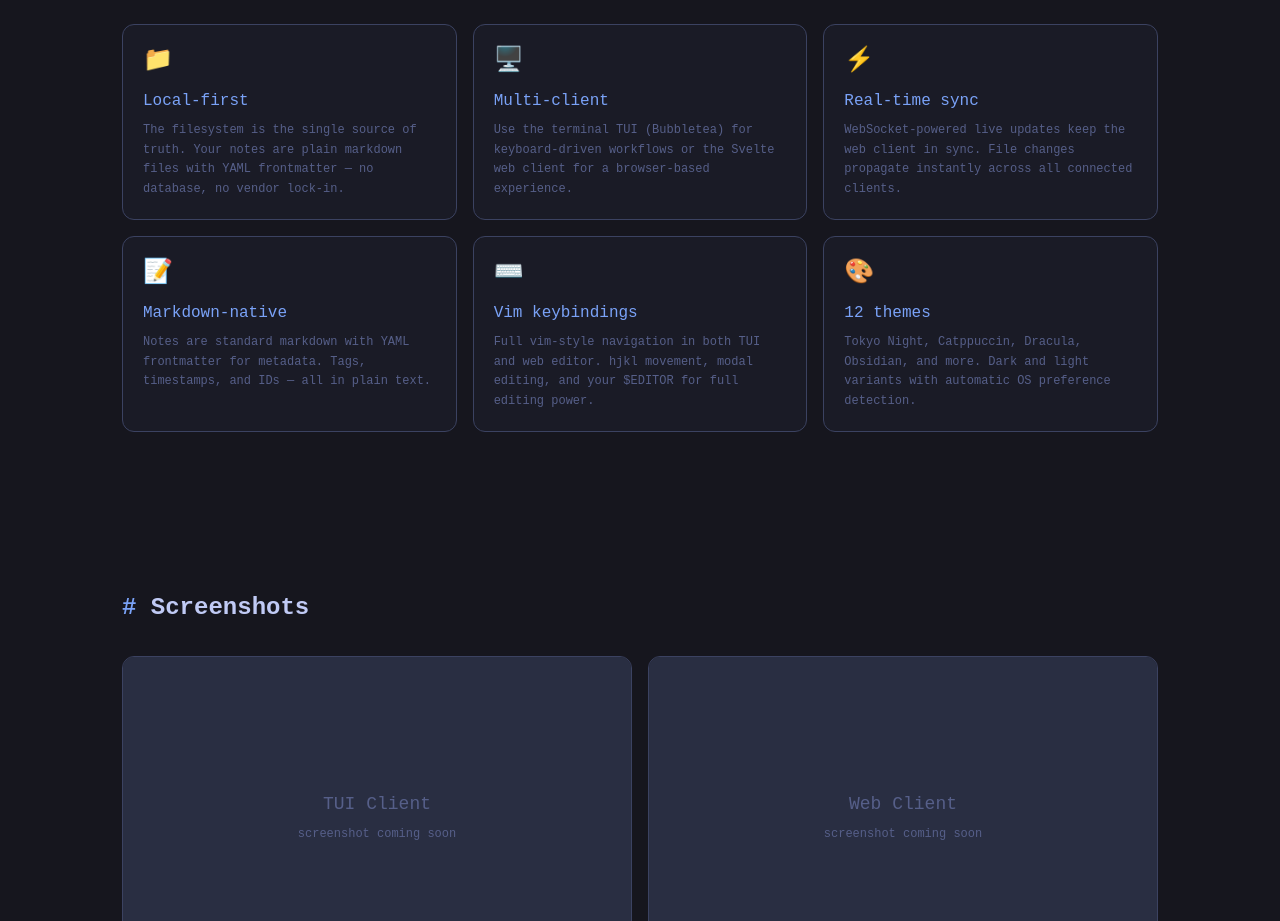
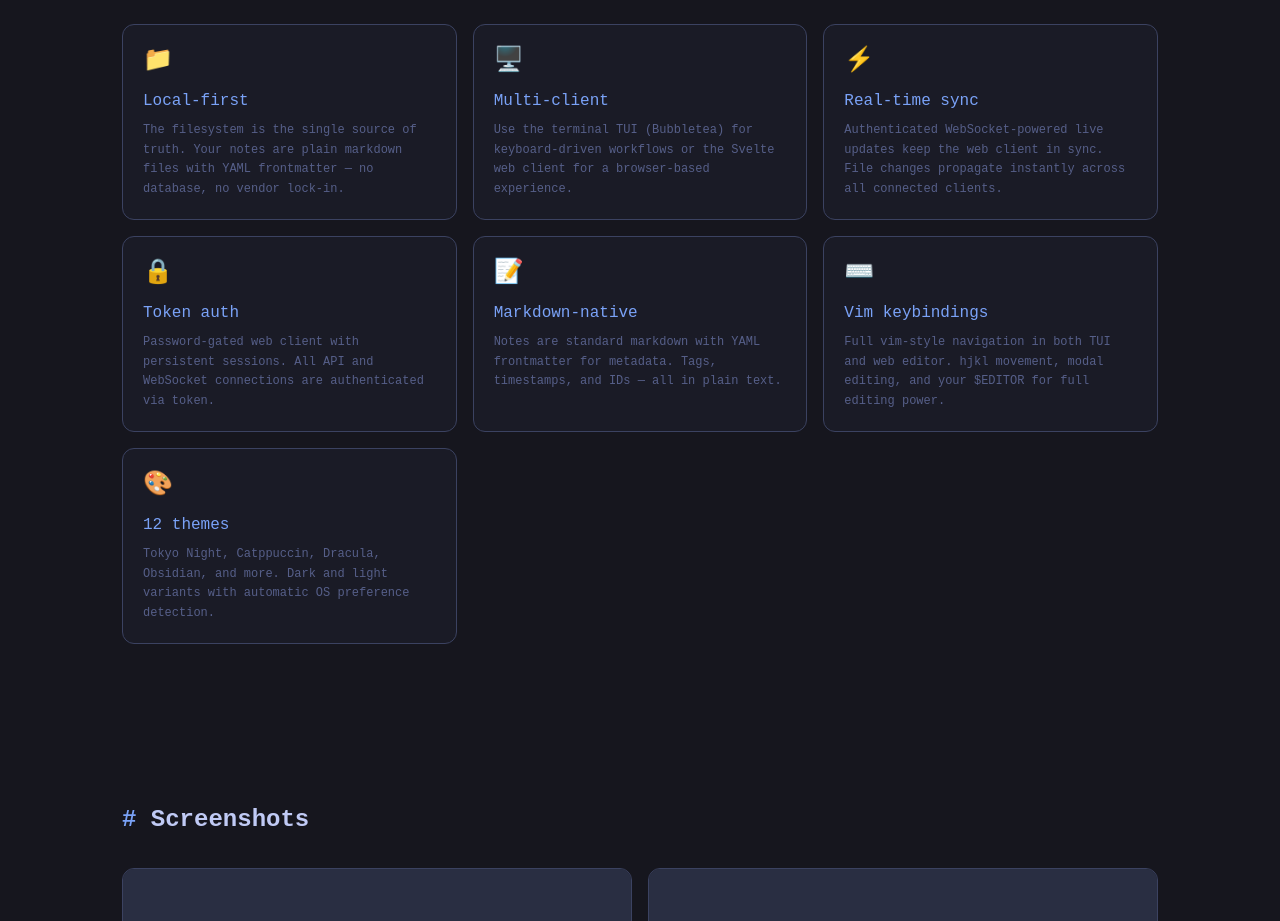
Before and after one commit to ViniZap4/lumi-site, a Svelte app: page / in a window 1280 px wide. Shown: the part 920-1841 px from the top of the page. Built offline with nearby package versions, Linux system fonts and the light colour scheme.

Commit message:
feat: add token auth feature card

```diff
--- a/src/App.svelte
+++ b/src/App.svelte
@@ -42,7 +42,12 @@
     {
       icon: '⚡',
       title: 'Real-time sync',
-      desc: 'WebSocket-powered live updates keep the web client in sync. File changes propagate instantly across all connected clients.',
+      desc: 'Authenticated WebSocket-powered live updates keep the web client in sync. File changes propagate instantly across all connected clients.',
+    },
+    {
+      icon: '🔒',
+      title: 'Token auth',
+      desc: 'Password-gated web client with persistent sessions. All API and WebSocket connections are authenticated via token.',
     },
     {
       icon: '📝',
```
